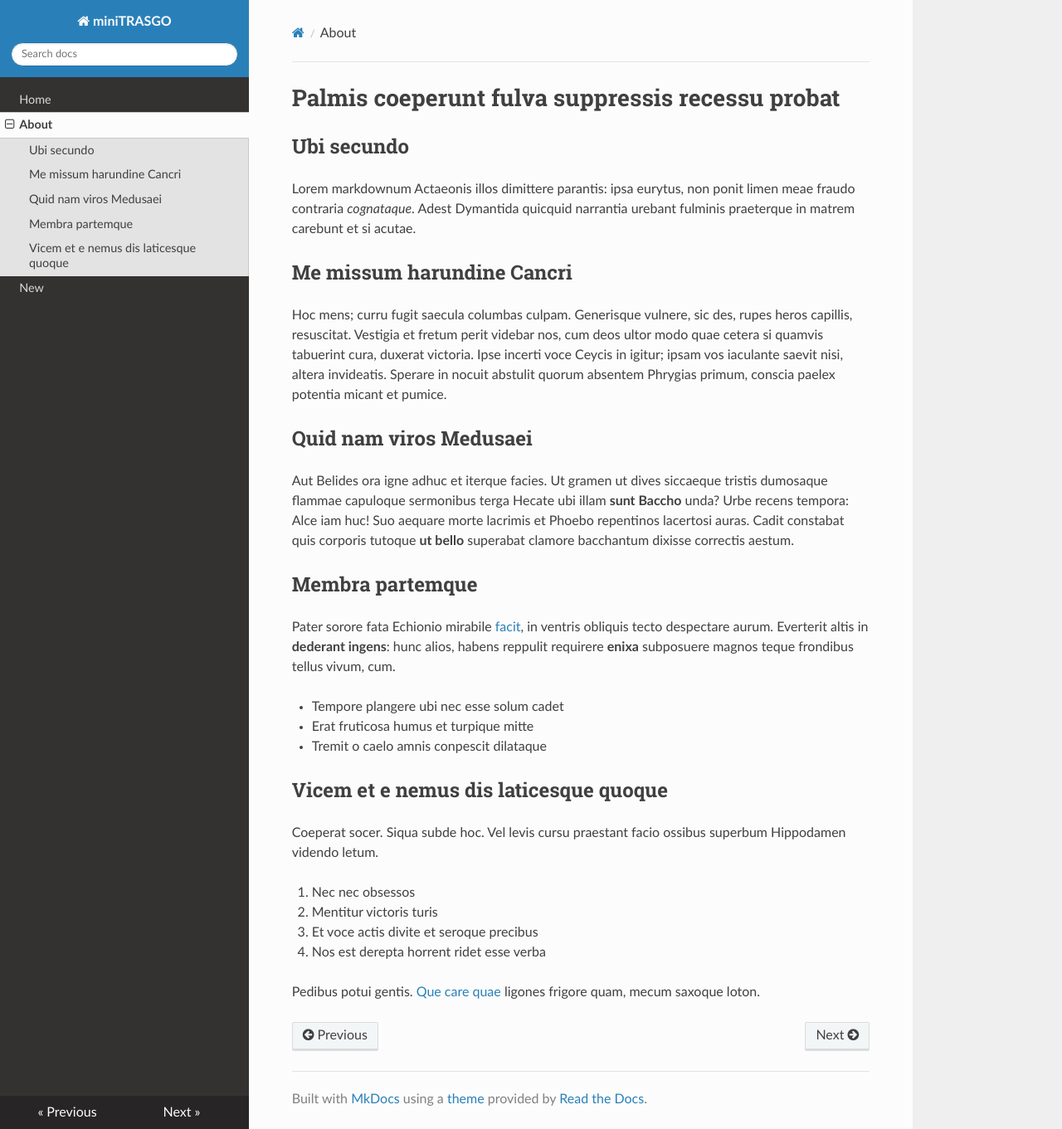
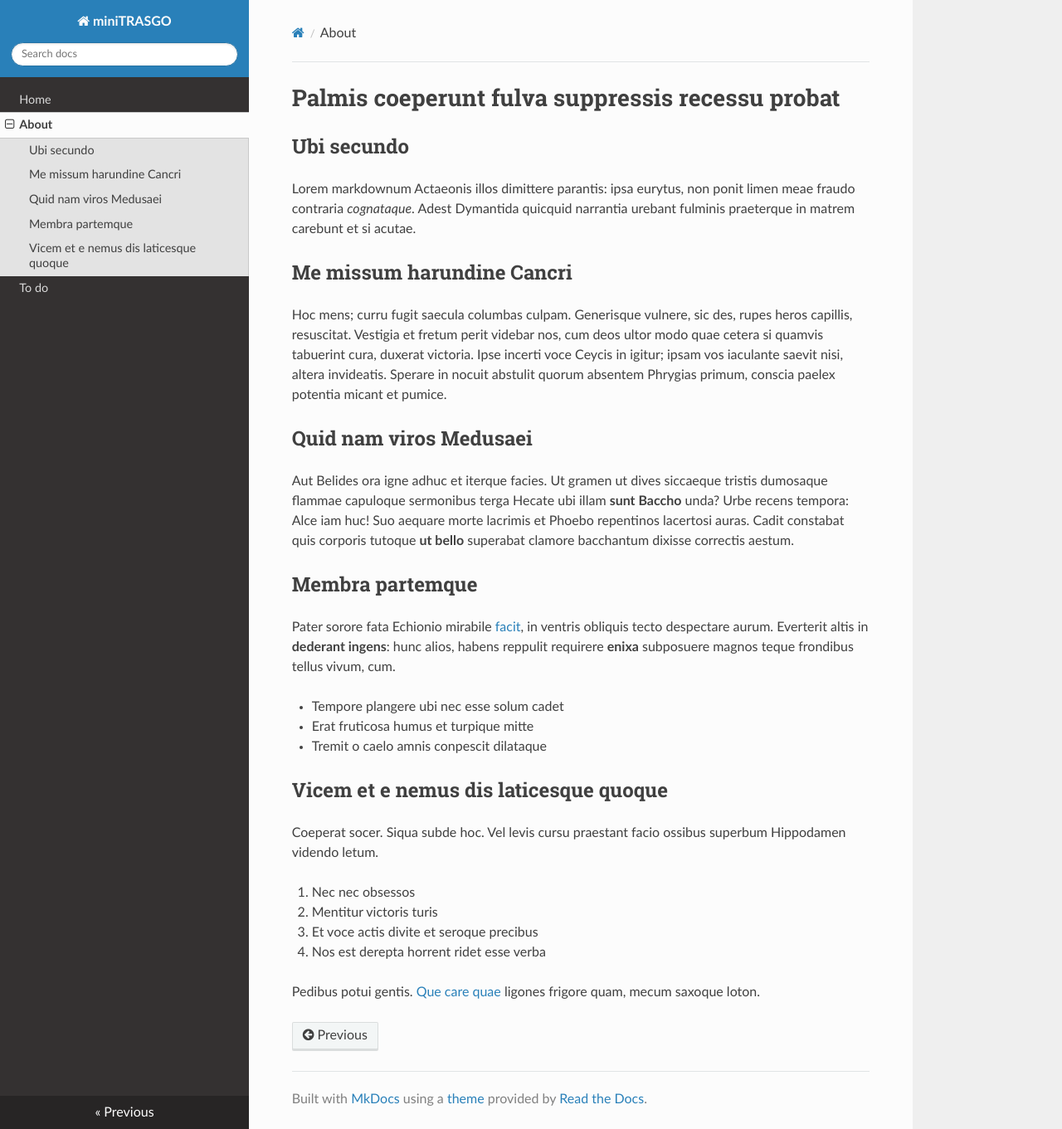
Before and after one commit to cayesoneira/miniTRASGO-documentation, an MkDocs documentation site: the page built from docs/about.md, in a window 1280 px wide and 1361 px high. Shown: the whole window at 83% size. Built offline with MkDocs 1.6.1, drawn with Linux system fonts in a browser that asks for light colours; nearby versions of some CDN libraries.

Commit message:
Update mkdocs.yml

```diff
--- a/mkdocs.yml
+++ b/mkdocs.yml
@@ -3,5 +3,5 @@
 nav:
     - Home: index.md
     - About: about.md
-    - New: new.md
+    - To do: todo.md
 theme: readthedocs
```
